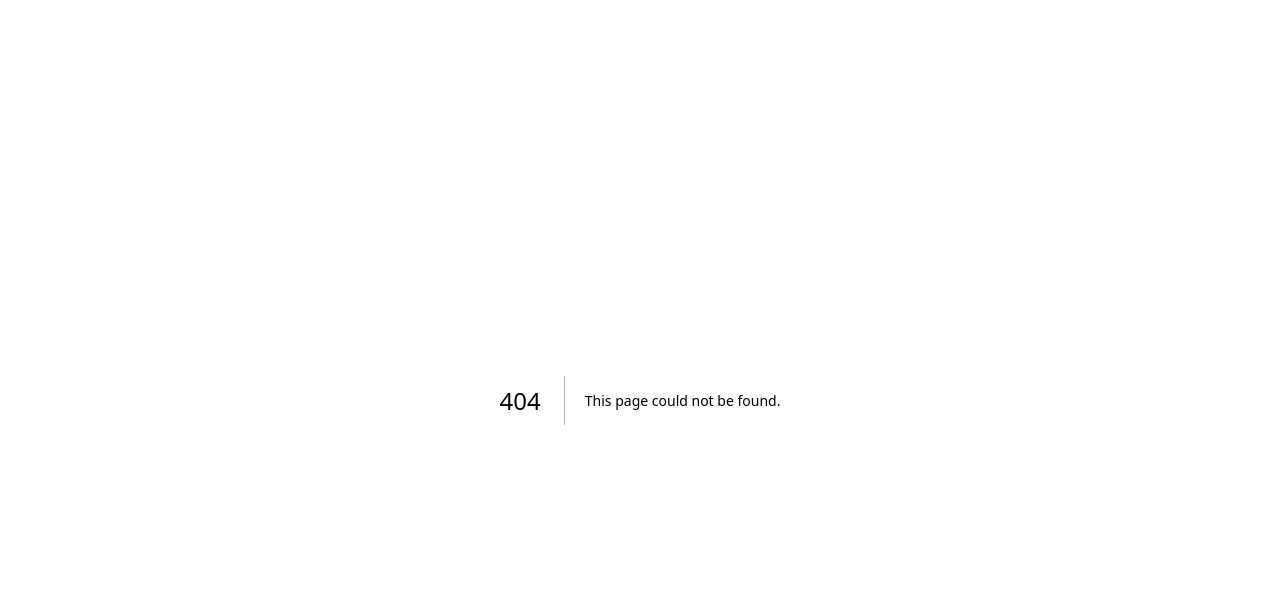
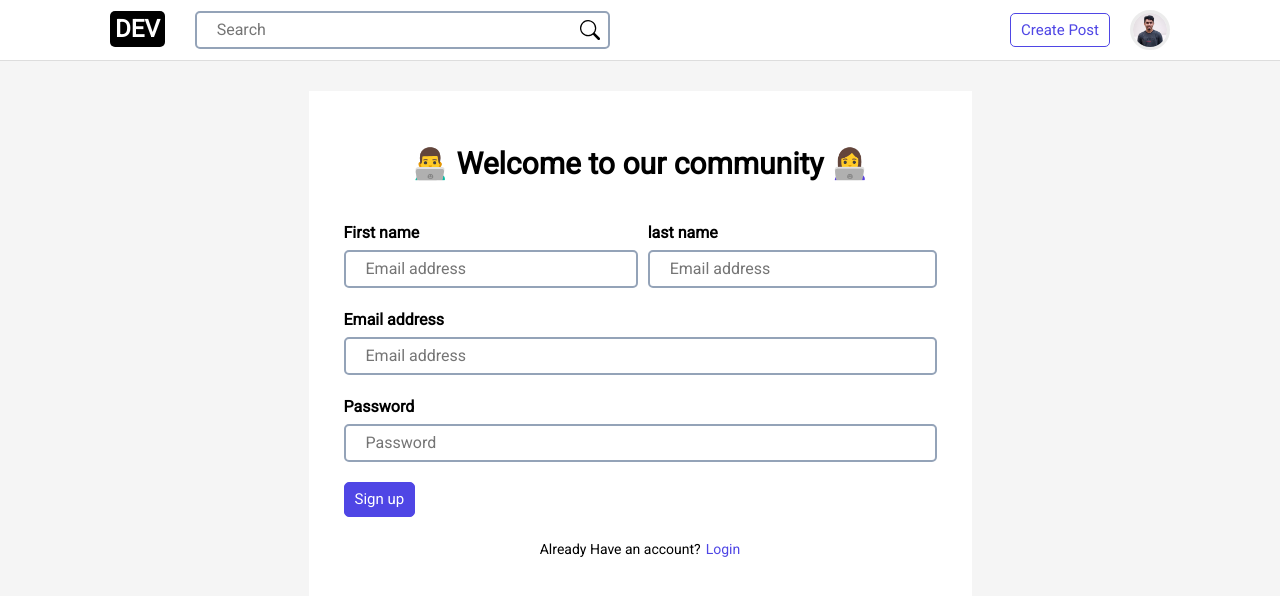
Before and after one commit to fahim-muntasir/dev-blogpost, a Next.js app: page /registration in a window 1280 px wide. Before the commit this address had no page. Shown: the top 596 px of the page. Built offline with nearby package versions, Linux system fonts and the light colour scheme.

Commit message:
complite login, registration page and tags input, title input

```diff
--- /dev/null
+++ b/components/styles/Login.styled.js
@@ -0,0 +1,26 @@
+import styled from "styled-components";
+
+export const LoginMain = styled.div`
+    background-color: ${(props) => props.theme.colors.secondary};
+    width: 65%;
+    margin: auto;
+    margin-top: 30px;
+    padding: 50px 35px;
+
+    @media (max-width: 900px) {
+        width: 100%;
+    }
+    @media (max-width: 768px) {
+        width: 100%;
+    }
+`;
+
+export const Heading = styled.h2`
+    text-align: center;
+    font-size: 30px;
+    margin-bottom: 35px;
+
+    @media (max-width: 768px) {
+        font-size: 20px;
+    }
+`;
--- /dev/null
+++ b/components/styles/Registration.styled.js
@@ -0,0 +1,28 @@
+import styled from "styled-components";
+
+export const RegistrationMain = styled.div`
+    background-color: ${(props) => props.theme.colors.secondary};
+    width: 65%;
+    margin: auto;
+    margin-top: 30px;
+    padding: 50px 35px;
+    @media (max-width: 900px) {
+        width: 100%;
+    }
+    @media (max-width: 768px) {
+        width: 100%;
+    }
+`;
+
+export const Registration_hr = styled.div`
+    margin-top: 20px;
+    text-align: center;
+    span {
+        font-size: 14px;
+        position: relative;
+        a {
+            color: ${(props) => props.theme.colors.primary};
+            margin-left: 5px;
+        }
+    }
+`;
--- /dev/null
+++ b/components/ui/Form.styled.js
@@ -0,0 +1,19 @@
+import styled from "styled-components";
+
+const Form = styled.form`
+    input {
+        margin-bottom: 20px;
+        margin-top: 5px;
+    }
+`;
+
+export const InputGroup = styled.div`
+    display: flex;
+    gap: 10px;
+    @media (max-width: 768px) {
+        display: grid;
+        gap: 0;
+    }
+`;
+
+export default Form;
--- a/components/ui/Input.styled.js
+++ b/components/ui/Input.styled.js
@@ -2,7 +2,8 @@ import styled from "styled-components";
 
 const InputBox = styled.input`
     box-sizing: border-box;
-    padding: 5px 20px;
+    padding: ${(props) => (props.lg ? "12px 20px" : "5px 20px")};
+    margin-bottom: ${(props) => (props.lg ? "20px" : "0")};
     width: 100%;
     outline: none;
     border-radius: 5px;
--- /dev/null
+++ b/components/ui/Label.styled.js
@@ -0,0 +1,10 @@
+import styled from "styled-components";
+
+const Label = styled.label`
+    font-weight: 600;
+    @media (max-width: 768px) {
+        font-size: 15px;
+    }
+`;
+
+export default Label;
--- a/package.json
+++ b/package.json
@@ -18,6 +18,7 @@
     "react-dom": "18.2.0",
     "react-icons": "^4.7.1",
     "react-simplemde-editor": "^5.2.0",
+    "react-tag-input": "^6.8.1",
     "styled-components": "^5.3.6"
   }
 }
--- /dev/null
+++ b/pages/registration.js
@@ -0,0 +1,63 @@
+import Container from "@/components/Container.styled";
+import Layout from "@/components/Layout";
+import { Heading } from "@/components/styles/Login.styled";
+import {
+    RegistrationMain,
+    Registration_hr,
+} from "@/components/styles/Registration.styled";
+import Button from "@/components/ui/Button.styled";
+import Form, { InputGroup } from "@/components/ui/Form.styled";
+import InputBox from "@/components/ui/Input.styled";
+import Label from "@/components/ui/Label.styled";
+import Link from "next/link";
+
+export default function Registration() {
+    return (
+        <Layout>
+            <Container>
+                <RegistrationMain>
+                    <Heading>👨‍💻 Welcome to our community 👩‍💻</Heading>
+                    <Form>
+                        <InputGroup>
+                            <div>
+                                <Label htmlFor="email">First name</Label>
+                                <InputBox
+                                    type="email"
+                                    placeholder="Email address"
+                                    name="email"
+                                />
+                            </div>
+                            <div>
+                                <Label htmlFor="email">last name</Label>
+                                <InputBox
+                                    type="email"
+                                    placeholder="Email address"
+                                    name="email"
+                                />
+                            </div>
+                        </InputGroup>
+                        <Label htmlFor="email">Email address</Label>
+                        <InputBox
+                            type="email"
+                            placeholder="Email address"
+                            name="email"
+                        />
+                        <Label htmlFor="password">Password</Label>
+                        <InputBox
+                            type="password"
+                            placeholder="Password"
+                            name="password"
+                        />
+                        <Button lg>Sign up</Button>
+                    </Form>
+                    <Registration_hr>
+                        <span>
+                            Already Have an account?
+                            <Link href="/login">Login</Link>
+                        </span>
+                    </Registration_hr>
+                </RegistrationMain>
+            </Container>
+        </Layout>
+    );
+}
```
Also changed, not shown: components/editor/Editor.js (+96 -2 lines), components/editor/Editor.styled.js (+38 -0 lines), pages/login.js (added, +34 -0 lines), 1 other file (tests, documents, lock files or other folders).
